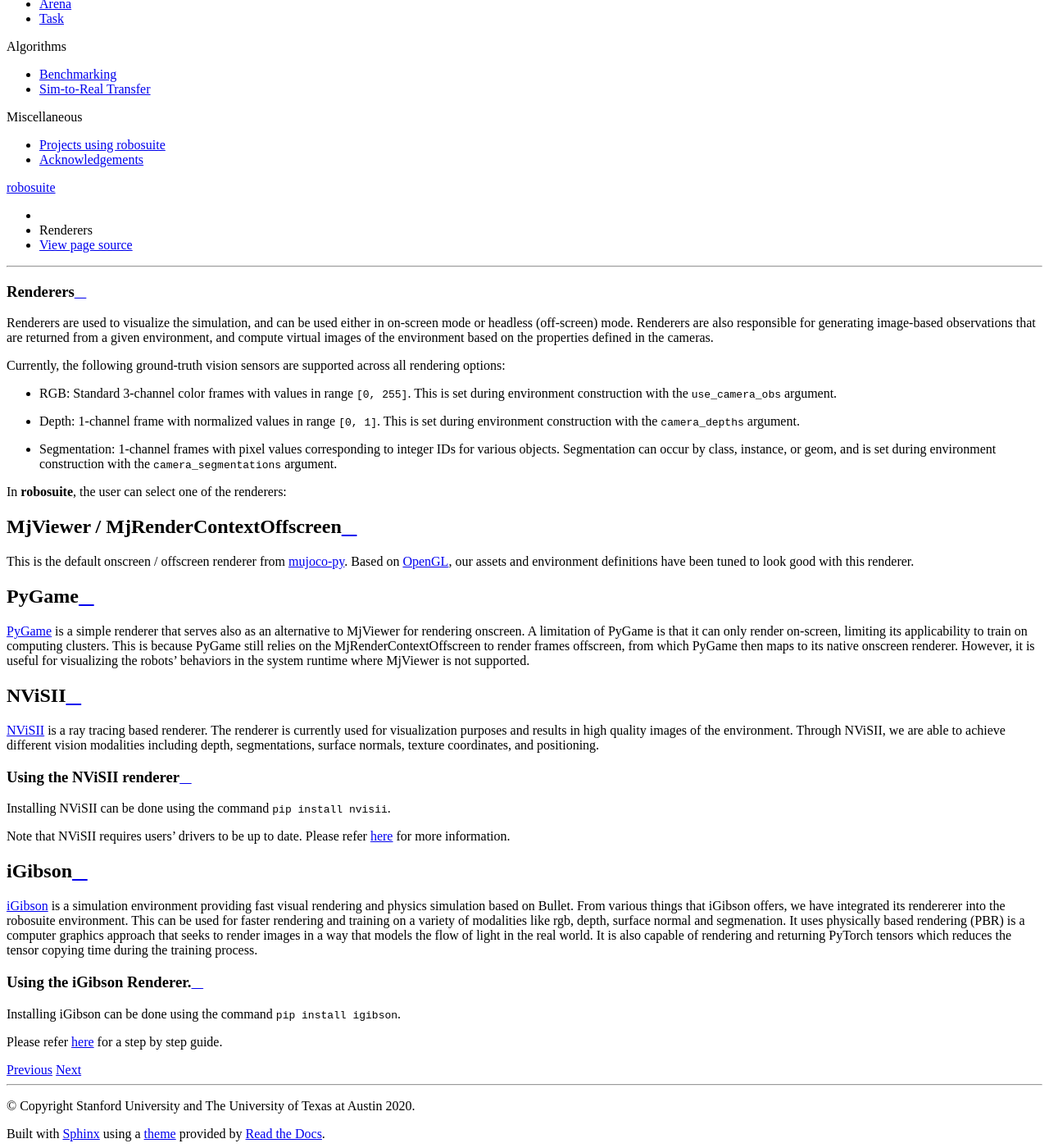
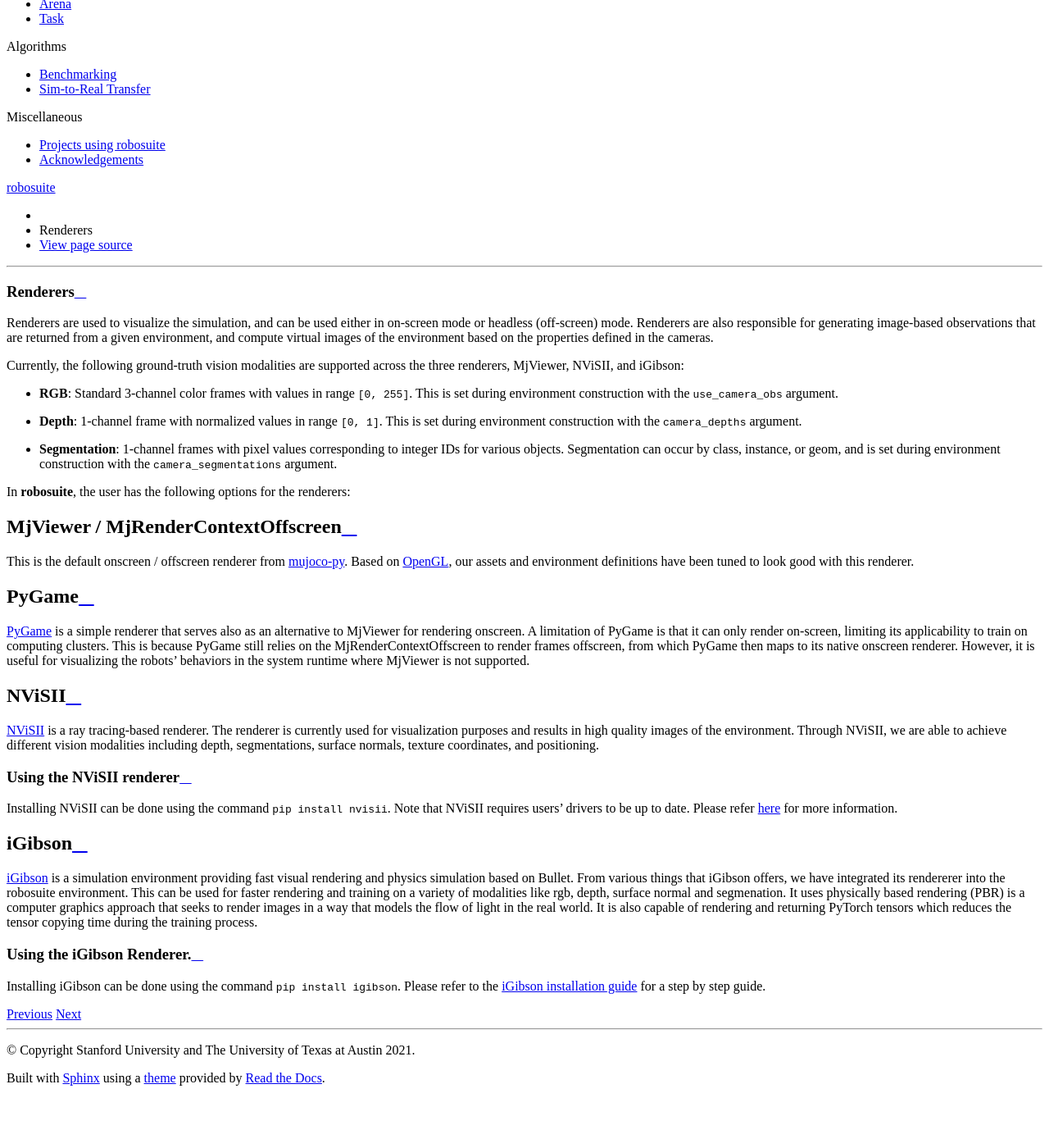
Before and after one commit to ARISE-Initiative/robosuite, a Sphinx documentation site: the page built from docs/modules/renderers.md, in a window 1280 px wide and 1400 px high, scrolled down 701 px. Shown: the whole window at 82% size. Built offline with Sphinx 7.4.7 and the Read the Docs theme 2.0.0, drawn with Linux system fonts in a browser that asks for light colours; pages that are not in the unit, such as notebooks, are missing from menus; after the commit the page ends 2033 px from its top, so only the background shows below that.

Commit message:
update metadata

```diff
--- a/docs/conf.py
+++ b/docs/conf.py
@@ -65,7 +65,7 @@
 
 # General information about the project.
 project = u'robosuite'
-copyright = u'Stanford University and The University of Texas at Austin 2020'
+copyright = u'Stanford University and The University of Texas at Austin 2021'
 author = u'Yuke Zhu, Josiah Wong, Jiren Zhu, Ajay Mandlekar, Roberto Martín-Martín'
 
 # The version info for the project you're documenting, acts as replacement for
--- a/docs/modules/renderers.md
+++ b/docs/modules/renderers.md
@@ -2,14 +2,14 @@
 
 Renderers are used to visualize the simulation, and can be used either in on-screen mode or headless (off-screen) mode. Renderers are also responsible for generating image-based observations that are returned from a given environment, and compute virtual images of the environment based on the properties defined in the cameras.
 
-Currently, the following ground-truth vision sensors are supported across all rendering options:
+Currently, the following ground-truth vision modalities are supported across the three renderers, MjViewer, NViSII, and iGibson:
 
-- RGB: Standard 3-channel color frames with values in range `[0, 255]`. This is set during environment construction with the `use_camera_obs` argument.
-- Depth: 1-channel frame with normalized values in range `[0, 1]`. This is set during environment construction with the `camera_depths` argument.
-- Segmentation: 1-channel frames with pixel values corresponding to integer IDs for various objects. Segmentation can
+- **RGB**: Standard 3-channel color frames with values in range `[0, 255]`. This is set during environment construction with the `use_camera_obs` argument.
+- **Depth**: 1-channel frame with normalized values in range `[0, 1]`. This is set during environment construction with the `camera_depths` argument.
+- **Segmentation**: 1-channel frames with pixel values corresponding to integer IDs for various objects. Segmentation can
     occur by class, instance, or geom, and is set during environment construction with the `camera_segmentations` argument.
 
-In **robosuite**, the user can select one of the renderers:
+In **robosuite**, the user has the following options for the renderers:
 
 ##### MjViewer / MjRenderContextOffscreen
 
@@ -23,17 +23,13 @@
 [PyGame](https://www.pygame.org/news) is a simple renderer that serves also as an alternative to MjViewer for rendering onscreen. A limitation of PyGame is that it can only render on-screen, limiting its applicability to train on computing clusters. This is because PyGame still relies on the MjRenderContextOffscreen to render frames offscreen, from which PyGame then maps to its native onscreen renderer. However, it is useful for visualizing the robots' behaviors in the system runtime where MjViewer is not supported.
 
 ##### NViSII
-[NViSII](https://github.com/owl-project/NVISII) is a ray tracing based renderer. The renderer is currently used for visualization purposes and results in high quality images of the environment. Through NViSII, we are able to achieve different vision modalities including depth, segmentations, surface normals, texture coordinates, and positioning.
+[NViSII](https://github.com/owl-project/NVISII) is a ray tracing-based renderer. The renderer is currently used for visualization purposes and results in high quality images of the environment. Through NViSII, we are able to achieve different vision modalities including depth, segmentations, surface normals, texture coordinates, and positioning.
 
 ###### Using the NViSII renderer
-Installing NViSII can be done using the command `pip install nvisii`.
-
-Note that NViSII requires users' drivers to be up to date. Please refer [here](https://github.com/owl-project/NVISII) for more information.
+Installing NViSII can be done using the command `pip install nvisii`. Note that NViSII requires users' drivers to be up to date. Please refer [here](https://github.com/owl-project/NVISII) for more information.
 
 ##### iGibson
 [iGibson](http://svl.stanford.edu/igibson/) is a simulation environment providing fast visual rendering and physics simulation based on Bullet. From various things that iGibson offers, we have integrated its rendererer into the robosuite environment. This can be used for faster rendering and training on a variety of modalities like rgb, depth, surface normal and segmenation. It uses physically based rendering (PBR) is a computer graphics approach that seeks to render images in a way that models the flow of light in the real world. It is also capable of rendering and returning PyTorch tensors which reduces the tensor copying time during the training process.
 
 ###### Using the iGibson Renderer.
-Installing iGibson can be done using the command `pip install igibson`.
-
-Please refer [here](http://svl.stanford.edu/igibson/docs/installation.html) for a step by step guide.
+Installing iGibson can be done using the command `pip install igibson`. Please refer to the [iGibson installation guide](http://svl.stanford.edu/igibson/docs/installation.html) for a step by step guide.
--- a/robosuite/__init__.py
+++ b/robosuite/__init__.py
@@ -16,7 +16,7 @@
 from robosuite.robots import ALL_ROBOTS
 from robosuite.models.grippers import ALL_GRIPPERS
 
-__version__ = "1.2.1"
+__version__ = "1.3.0"
 __logo__ = """
       ;     /        ,--.
      ["]   ["]  ,<  |__**|
--- a/setup.py
+++ b/setup.py
@@ -28,7 +28,7 @@
     author="Yuke Zhu, Josiah Wong, Ajay Mandlekar, Roberto Martín-Martín",
     url="https://github.com/ARISE-Initiative/robosuite",
     author_email="yukez@cs.utexas.edu",
-    version="1.2.2",
+    version="1.3.0",
     long_description=long_description,
     long_description_content_type='text/markdown'
 )
```
Also changed, not shown: docs/overview.md (+4 -4 lines).
